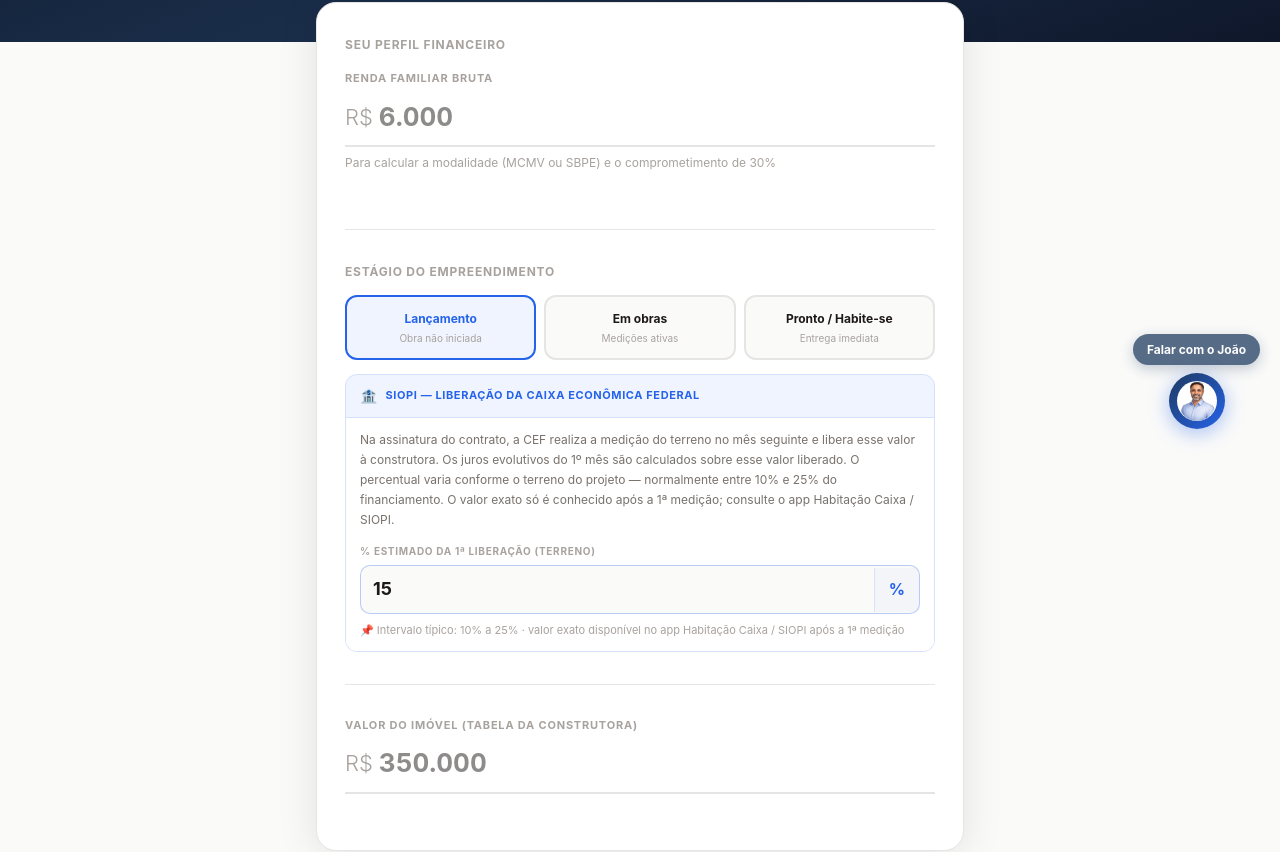
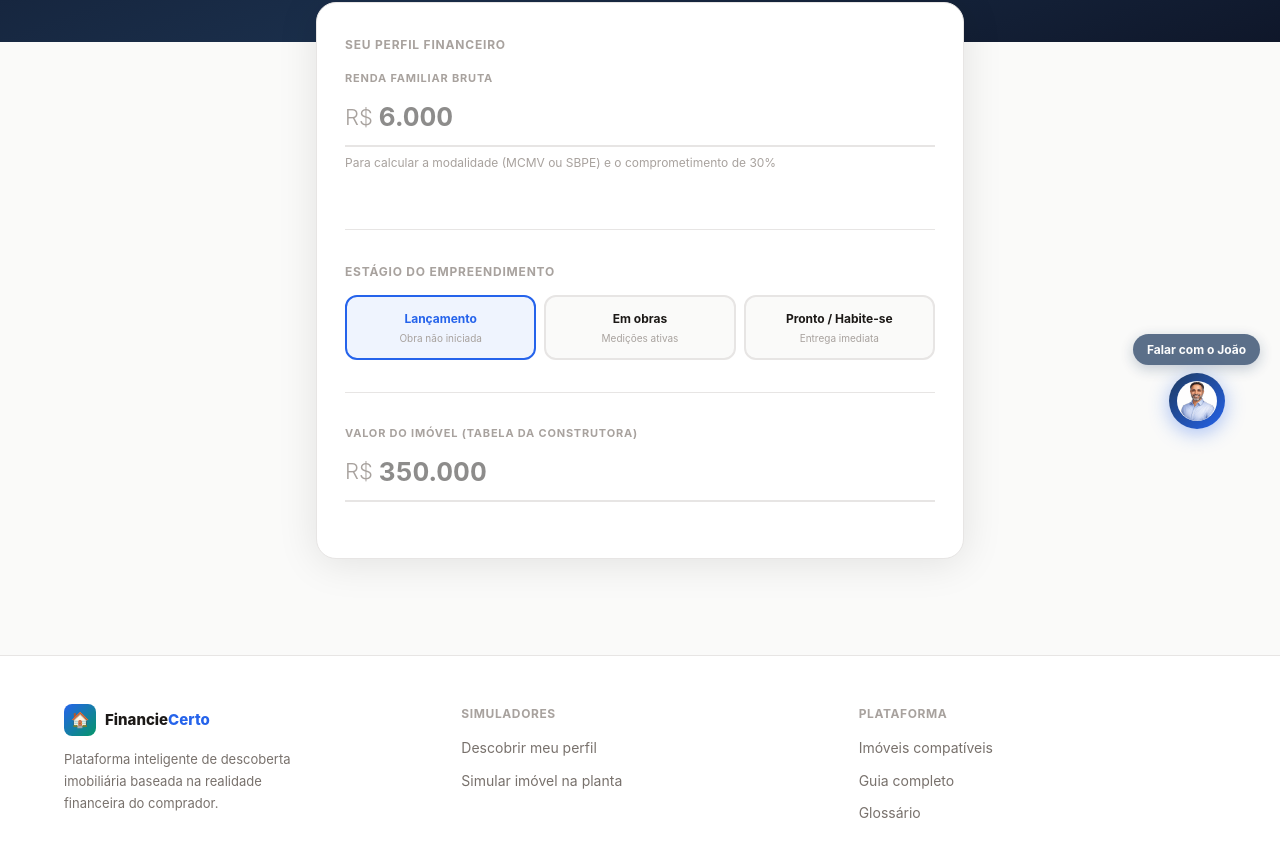
Before and after one commit to lucianomartim30-hue/financiecerto-next, a Next.js app: page /simulador/na-planta in a window 1280 px wide. Shown: the part 351-1203 px from the top of the page. Built offline with nearby package versions, Linux system fonts and the light colour scheme.

Commit message:
fix: remove bloco SIOPI do formulario na-planta, juros evolutivos como nota informativa no resultado

```diff
--- a/app/simulador/na-planta/page.tsx
+++ b/app/simulador/na-planta/page.tsx
@@ -4,7 +4,7 @@ import { useState, useEffect, Suspense } from 'react';
 import { useSearchParams } from 'next/navigation';
 import {
   formatBRL, parcelaPrice, calcularSeguros,
-  TAXA_SBPE_ANUAL, detectarFaixaMCMV, motivoSBPE, progCurva,
+  TAXA_SBPE_ANUAL, detectarFaixaMCMV, motivoSBPE,
 } from '@/lib/calculos';
 import Link from 'next/link';
 
@@ -295,13 +295,6 @@ function NaPlantaContent() {
   const jurosEvo1     = isMCMV && financiado > 0 ? calcJurosEvo(financiado, taxa, siopiInicial) : 0;
   const jurosEvoMedio = isMCMV && financiado > 0 ? Math.round(parcelaFin * 0.655 + seguros.total) : 0;
 
-  // SIOPI curve para o gráfico (5 pontos)
-  const obraTotal     = qtdMensais;
-  const siopiPontos   = [0, 0.25, 0.5, 0.75, 1.0].map(frac => {
-    const mes = Math.round(frac * obraTotal);
-    return { pct: Math.round(progCurva(mes, obraTotal) * 100), mes };
-  });
-
   // ── 30% rule ─────────────────────────────────────────────────────────────────
   const limite30 = renda * 0.30;
   const burden   = mensalUnit + jurosEvo1;
@@ -511,112 +504,6 @@ function NaPlantaContent() {
               </div>
             )}
 
-            {/* SIOPI: info + campo editável para Lançamento e Em obras */}
-            {(estagio === 'lancamento' || estagio === 'obras') && (
-              <div style={{
-                marginTop: '14px', borderRadius: '12px', overflow: 'hidden',
-                border: `1px solid ${estagioConfig[estagio].color}30`,
-              }}>
-                {/* Cabeçalho */}
-                <div style={{
-                  background: `${estagioConfig[estagio].color}12`,
-                  borderBottom: `1px solid ${estagioConfig[estagio].color}20`,
-                  padding: '10px 14px',
-                  display: 'flex', alignItems: 'center', gap: '8px',
-                }}>
-                  <span style={{ fontSize: '14px' }}>🏦</span>
-                  <p style={{ fontSize: '11px', fontWeight: '700', color: estagioConfig[estagio].color, textTransform: 'uppercase', letterSpacing: '0.6px' }}>
-                    SIOPI — Liberação da Caixa Econômica Federal
-                  </p>
-                </div>
-
-                {/* Explicação */}
-                <div style={{ padding: '12px 14px', background: 'var(--bg-card)' }}>
-                  <p style={{ fontSize: '12px', color: 'var(--text-muted)', lineHeight: 1.65, marginBottom: '14px' }}>
-                    {estagioConfig[estagio].siopiInfo}
-                  </p>
-
-                  {/* Campo de % */}
-                  <div style={{ display: 'flex', alignItems: 'center', gap: '10px' }}>
-                    <div style={{ flex: 1 }}>
-                      <label style={{
-                        display: 'block', fontSize: '10px', fontWeight: '700',
-                        color: 'var(--text-faint)', textTransform: 'uppercase',
-                        letterSpacing: '0.7px', marginBottom: '6px',
-                      }}>
-                        {estagio === 'lancamento'
-                          ? '% estimado da 1ª liberação (terreno)'
-                          : '% já liberado pela CEF até agora'}
-                      </label>
-                      <div style={{
-                        display: 'flex', alignItems: 'center',
-                        border: `1.5px solid ${estagioConfig[estagio].color}50`,
-                        borderRadius: '10px', overflow: 'hidden',
-                        background: 'var(--bg)',
-                      }}>
-                        <input
-                          type="number"
-                          min={estagio === 'lancamento' ? 5 : 5}
-                          max={estagio === 'lancamento' ? 35 : 99}
-                          step="1"
-                          value={siopiPctRaw}
-                          onChange={e => setSiopiPctRaw(e.target.value)}
-                          style={{
-                            flex: 1, padding: '9px 12px', border: 'none', outline: 'none',
-                            fontSize: '18px', fontWeight: '700', color: 'var(--text)',
-                            background: 'transparent', width: '80px',
-                          }}
-                        />
-                        <span style={{
-                          padding: '9px 14px', fontSize: '16px', fontWeight: '700',
-                          color: estagioConfig[estagio].color,
-                          borderLeft: `1px solid ${estagioConfig[estagio].color}20`,
-                          background: `${estagioConfig[estagio].color}08`,
-                        }}>%</span>
-                      </div>
-                    </div>
-
-                    {/* Resultado calculado */}
-                    {financiado > 0 && (
-                      <div style={{
-                        background: `${estagioConfig[estagio].color}10`,
-                        border: `1px solid ${estagioConfig[estagio].color}25`,
-                        borderRadius: '10px', padding: '10px 14px', textAlign: 'center',
-                      }}>
-                        <p style={{ fontSize: '10px', color: 'var(--text-faint)', marginBottom: '3px' }}>
-                          Valor liberado
-                        </p>
-                        <p style={{ fontSize: '15px', fontWeight: '800', color: estagioConfig[estagio].color }}>
-                          {formatBRL(Math.round(financiado * siopiInicial))}
-                        </p>
-                      </div>
-                    )}
-                  </div>
-
-                  {/* Range hint */}
-                  <p style={{ fontSize: '11px', color: 'var(--text-faint)', marginTop: '8px', lineHeight: 1.5 }}>
-                    {estagio === 'lancamento'
-                      ? '📌 Intervalo típico: 10% a 25% · valor exato disponível no app Habitação Caixa / SIOPI após a 1ª medição'
-                      : '📌 Verifique o % acumulado das medições no app Habitação Caixa / SIOPI'}
-                  </p>
-
-                  {/* Juros evolutivos calculados */}
-                  {isMCMV && financiado > 0 && jurosEvo1 > 0 && (
-                    <div style={{
-                      marginTop: '12px', background: '#eff6ff',
-                      border: '1px solid #bfdbfe', borderRadius: '10px',
-                      padding: '10px 14px',
-                    }}>
-                      <p style={{ fontSize: '12px', color: '#1e40af', lineHeight: 1.55 }}>
-                        📊 Juros evolutivos estimados para o {estagio === 'lancamento' ? '1º mês após assinatura' : 'mês atual'}:{' '}
-                        <strong>~{formatBRL(jurosEvo1)}/mês</strong>
-                        {estagio === 'lancamento' && ' — calculado sobre o valor do terreno liberado pela CEF'}
-                      </p>
-                    </div>
-                  )}
-                </div>
-              </div>
-            )}
           </div>
 
           {/* Valor do imóvel */}
@@ -911,41 +798,40 @@ function NaPlantaContent() {
                 />
               )}
 
-              {/* Juros evolutivos MCMV */}
-              {isMCMV && jurosEvo1 > 0 && (
-                <>
-                  <LinhaDetalhe
-                    label={`Juros evolutivos — ${estagio === 'lancamento' ? '1º mês após assinatura' : 'mês atual'} (ao banco)`}
-                    valor={`~${formatBRL(jurosEvo1)}/mês`}
-                    sub={`${Math.round(siopiInicial * 100)}% do financiamento liberado pela CEF · ${formatBRL(Math.round(financiado * siopiInicial))}`}
-                  />
-                  <LinhaDetalhe
-                    label="Juros evolutivos — média estimada"
-                    valor={`~${formatBRL(jurosEvoMedio)}/mês`}
-                    sub="Cresce conforme o progresso da obra (curva SIOPI)"
-                  />
-
-                  {/* Mini visualização curva SIOPI */}
-                  <div style={{ background: 'var(--bg)', borderRadius: '10px', padding: '12px 14px', marginTop: '10px' }}>
-                    <p style={{ fontSize: '11px', fontWeight: '700', color: 'var(--text-faint)', textTransform: 'uppercase', letterSpacing: '0.5px', marginBottom: '10px' }}>
-                      Evolução SIOPI — % financiamento liberado
-                    </p>
-                    <div style={{ display: 'flex', alignItems: 'flex-end', gap: '6px', height: '48px' }}>
-                      {siopiPontos.map(({ pct, mes }, i) => (
-                        <div key={i} style={{ flex: 1, display: 'flex', flexDirection: 'column', alignItems: 'center', gap: '3px' }}>
-                          <span style={{ fontSize: '9px', color: 'var(--text-faint)' }}>{pct}%</span>
-                          <div style={{
-                            width: '100%', borderRadius: '3px 3px 0 0',
-                            background: i === 0 ? '#94a3b8' : 'var(--primary)',
-                            height: `${(pct / 100) * 32}px`,
-                            opacity: i === 0 ? 0.5 : 0.3 + (i / siopiPontos.length) * 0.7,
-                          }} />
-                          <span style={{ fontSize: '9px', color: 'var(--text-faint)' }}>m{mes}</span>
+              {/* Juros evolutivos MCMV — nota informativa (pagamento paralelo à Caixa) */}
+              {isMCMV && jurosEvoMedio > 0 && (
+                <div style={{
+                  marginTop: '12px', background: '#eff6ff',
+                  border: '1px solid #bfdbfe', borderRadius: '12px',
+                  padding: '14px 16px',
+                }}>
+                  <div style={{ display: 'flex', gap: '10px', alignItems: 'flex-start' }}>
+                    <span style={{ fontSize: '18px', flexShrink: 0 }}>🏦</span>
+                    <div>
+                      <p style={{ fontSize: '12px', fontWeight: '800', color: '#1e40af', marginBottom: '6px', textTransform: 'uppercase', letterSpacing: '0.5px' }}>
+                        Pagamento paralelo à Caixa Econômica Federal
+                      </p>
+                      <p style={{ fontSize: '13px', color: '#1e3a8a', lineHeight: 1.6, marginBottom: '8px' }}>
+                        No MCMV, após assinar o financiamento, você paga <strong>juros evolutivos mensais diretamente à Caixa</strong> — em paralelo às parcelas à construtora acima. A Caixa vai liberando o dinheiro à construtora conforme o avanço da obra, e você paga juros sobre o valor já liberado.
+                      </p>
+                      <div style={{ display: 'flex', gap: '12px', flexWrap: 'wrap' }}>
+                        <div style={{ background: 'rgba(255,255,255,0.7)', borderRadius: '8px', padding: '8px 12px' }}>
+                          <p style={{ fontSize: '10px', color: '#6b7280', marginBottom: '2px', textTransform: 'uppercase', letterSpacing: '0.5px' }}>Juros evolutivos (média)</p>
+                          <p style={{ fontSize: '16px', fontWeight: '800', color: '#1e40af' }}>~{formatBRL(jurosEvoMedio)}/mês</p>
+                          <p style={{ fontSize: '10px', color: '#6b7280', marginTop: '2px' }}>Cresce do início até a entrega</p>
                         </div>
-                      ))}
+                        <div style={{ background: 'rgba(255,255,255,0.7)', borderRadius: '8px', padding: '8px 12px' }}>
+                          <p style={{ fontSize: '10px', color: '#6b7280', marginBottom: '2px', textTransform: 'uppercase', letterSpacing: '0.5px' }}>1º mês (estimativa)</p>
+                          <p style={{ fontSize: '16px', fontWeight: '800', color: '#1e40af' }}>~{formatBRL(jurosEvo1)}/mês</p>
+                          <p style={{ fontSize: '10px', color: '#6b7280', marginTop: '2px' }}>Sobre liberação inicial (~15%)</p>
+                        </div>
+                      </div>
+                      <p style={{ fontSize: '11px', color: '#3b82f6', marginTop: '10px', lineHeight: 1.5 }}>
+                        📌 Este valor <strong>não está incluído</strong> nas parcelas à construtora acima — são dois pagamentos distintos durante a obra.
+                      </p>
                     </div>
                   </div>
-                </>
+                </div>
               )}
 
               {/* 30% rule */}
```
